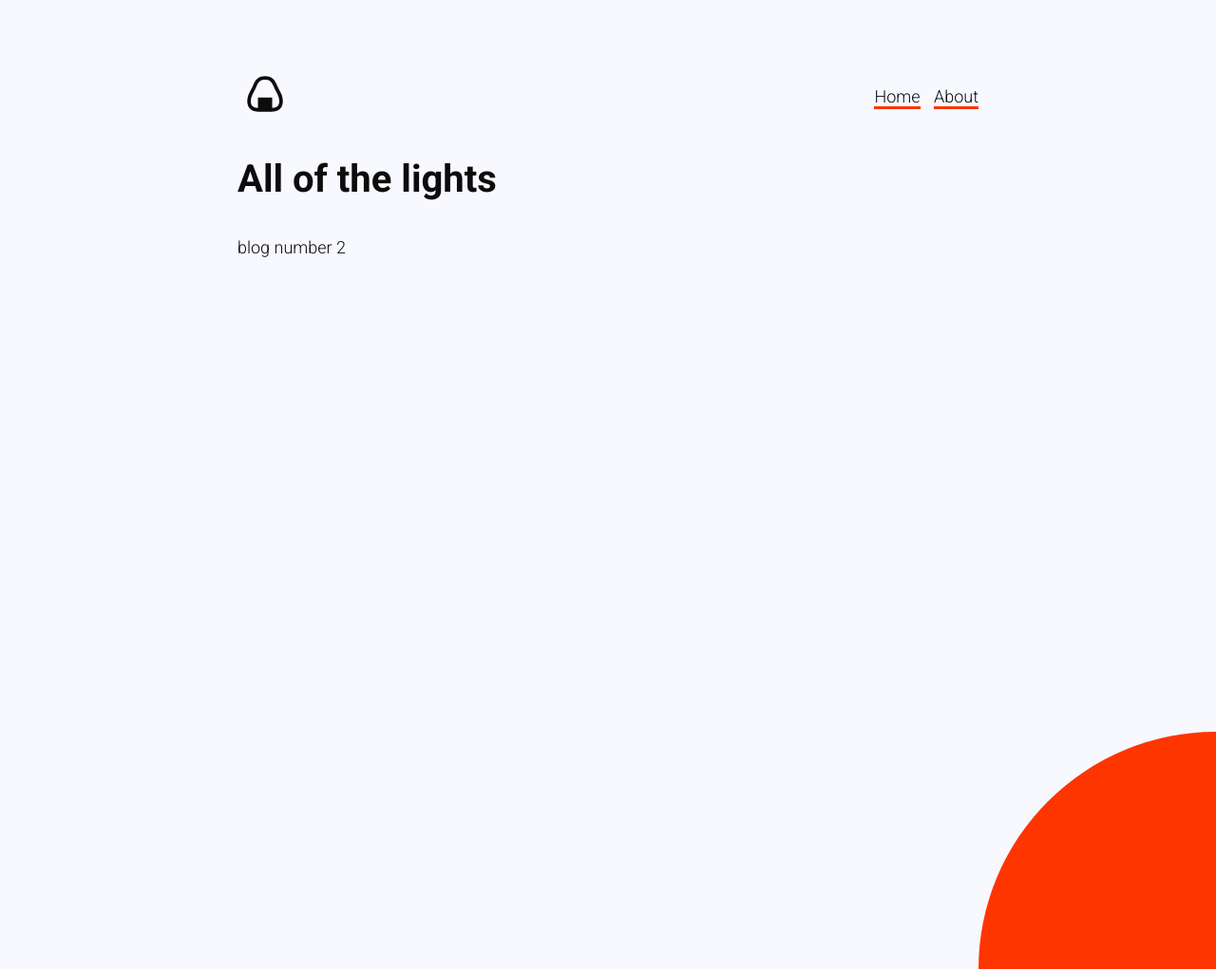
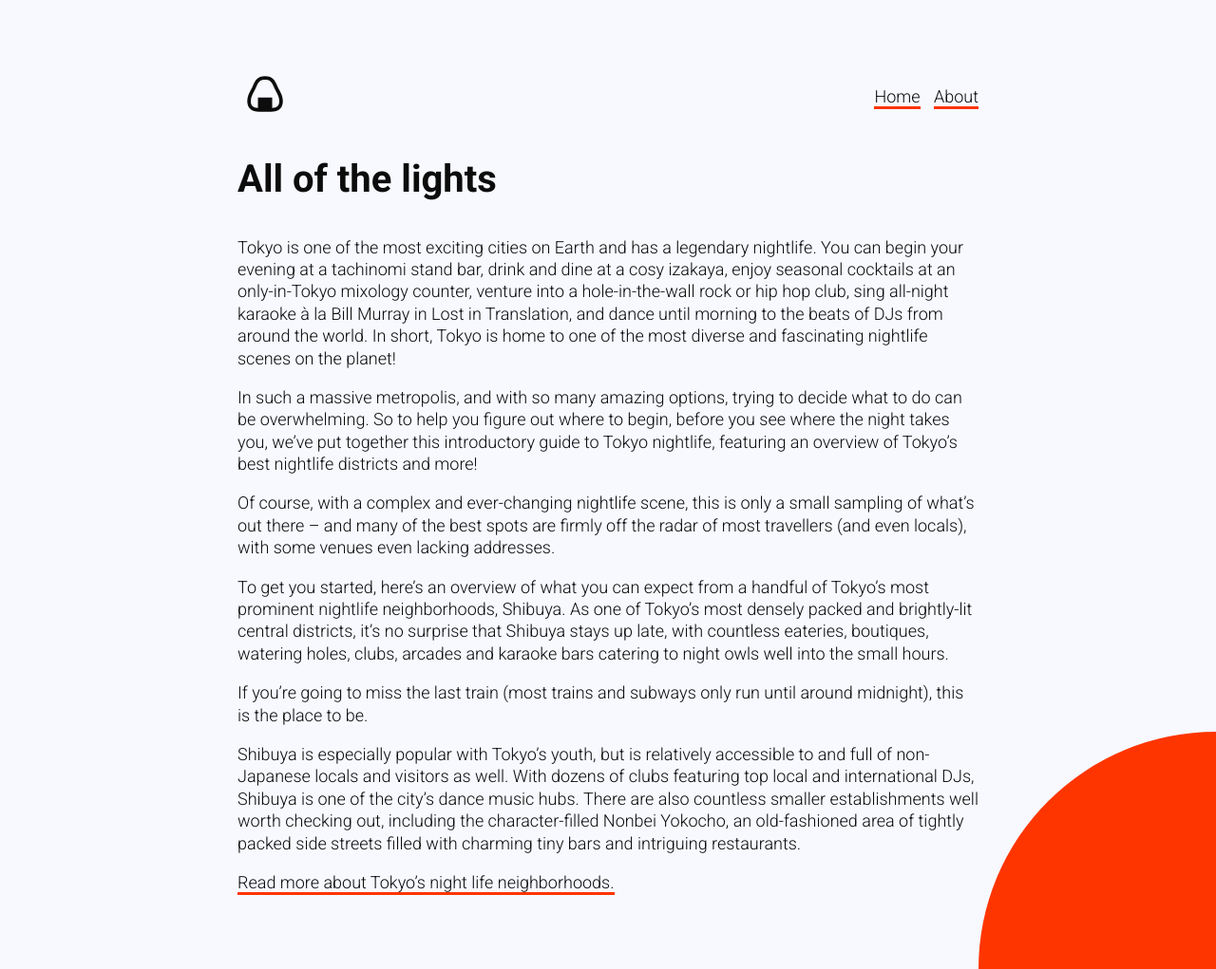
Before and after one commit to guybroadhurst/anightinjapan, a Jekyll site: the page built from _posts/2021-04-19-all-of-the-lights.md, in a window 1280 px wide and 1021 px high. Shown: the whole window at 95% size. Built offline with Jekyll 4.4.1, drawn with Linux system fonts in a browser that asks for light colours.

Commit message:
Updated All Of The Lights

```diff
--- a/_posts/2021-04-19-all-of-the-lights.md
+++ b/_posts/2021-04-19-all-of-the-lights.md
@@ -5,4 +5,16 @@
   red-light entertainment and the infamous Robot Restaurant.
 ---
 
-blog number 2
+Tokyo is one of the most exciting cities on Earth and has a legendary nightlife. You can begin your evening at a tachinomi stand bar, drink and dine at a cosy izakaya, enjoy seasonal cocktails at an only-in-Tokyo mixology counter, venture into a hole-in-the-wall rock or hip hop club, sing all-night karaoke à la Bill Murray in Lost in Translation, and dance until morning to the beats of DJs from around the world. In short, Tokyo is home to one of the most diverse and fascinating nightlife scenes on the planet!
+
+In such a massive metropolis, and with so many amazing options, trying to decide what to do can be overwhelming. So to help you figure out where to begin, before you see where the night takes you, we’ve put together this introductory guide to Tokyo nightlife, featuring an overview of Tokyo’s best nightlife districts and more!
+
+Of course, with a complex and ever-changing nightlife scene, this is only a small sampling of what’s out there – and many of the best spots are firmly off the radar of most travellers (and even locals), with some venues even lacking addresses.
+
+To get you started, here’s an overview of what you can expect from a handful of Tokyo’s most prominent nightlife neighborhoods, Shibuya. As one of Tokyo’s most densely packed and brightly-lit central districts, it’s no surprise that Shibuya stays up late, with countless eateries, boutiques, watering holes, clubs, arcades and karaoke bars catering to night owls well into the small hours.
+
+If you’re going to miss the last train (most trains and subways only run until around midnight), this is the place to be.
+
+Shibuya is especially popular with Tokyo’s youth, but is relatively accessible to and full of non-Japanese locals and visitors as well. With dozens of clubs featuring top local and international DJs, Shibuya is one of the city’s dance music hubs. There are also countless smaller establishments well worth checking out, including the character-filled Nonbei Yokocho, an old-fashioned area of tightly packed side streets filled with charming tiny bars and intriguing restaurants.
+
+[Read more about Tokyo’s night life neighborhoods.](https://boutiquejapan.com/tokyo-nightlife-guide/)
```
